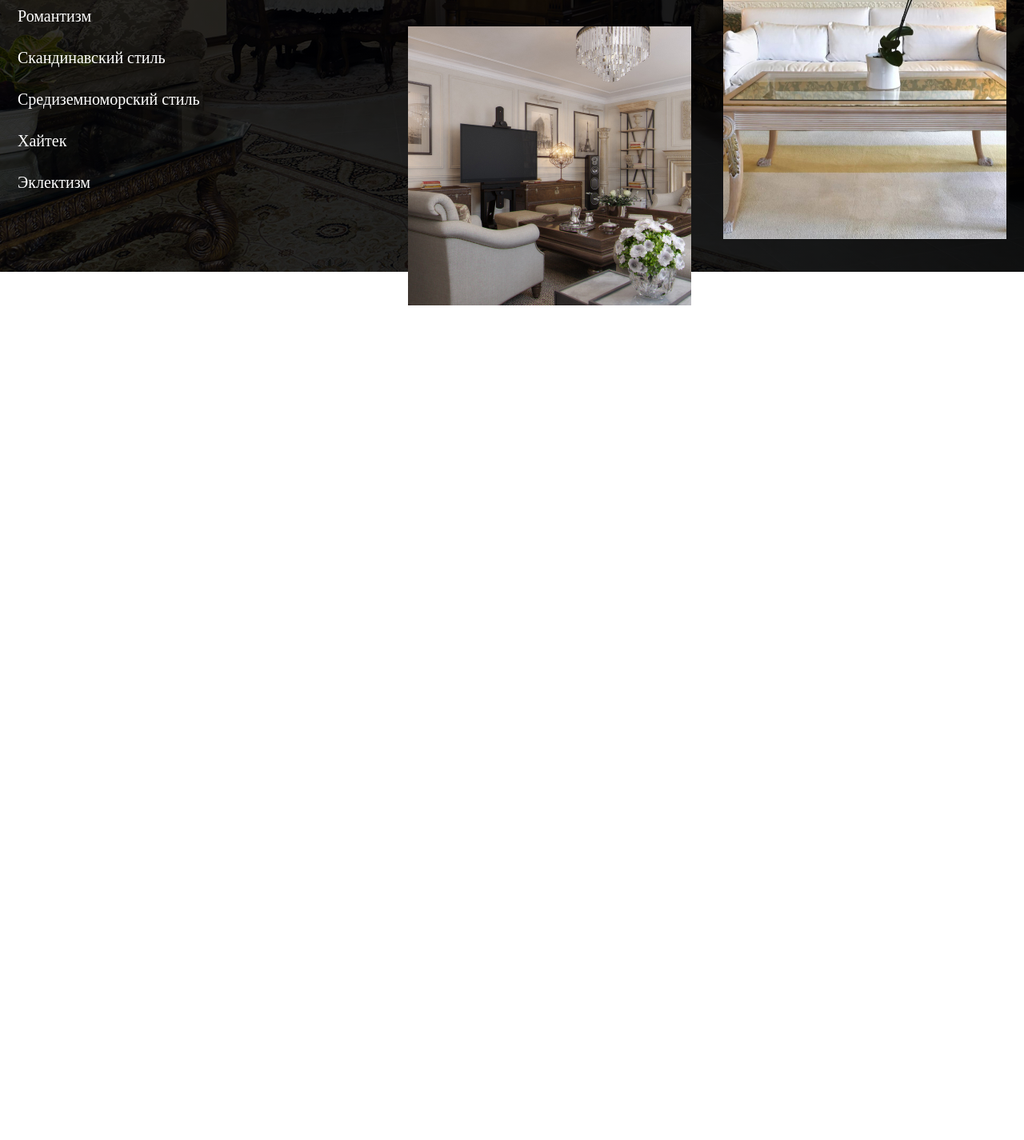
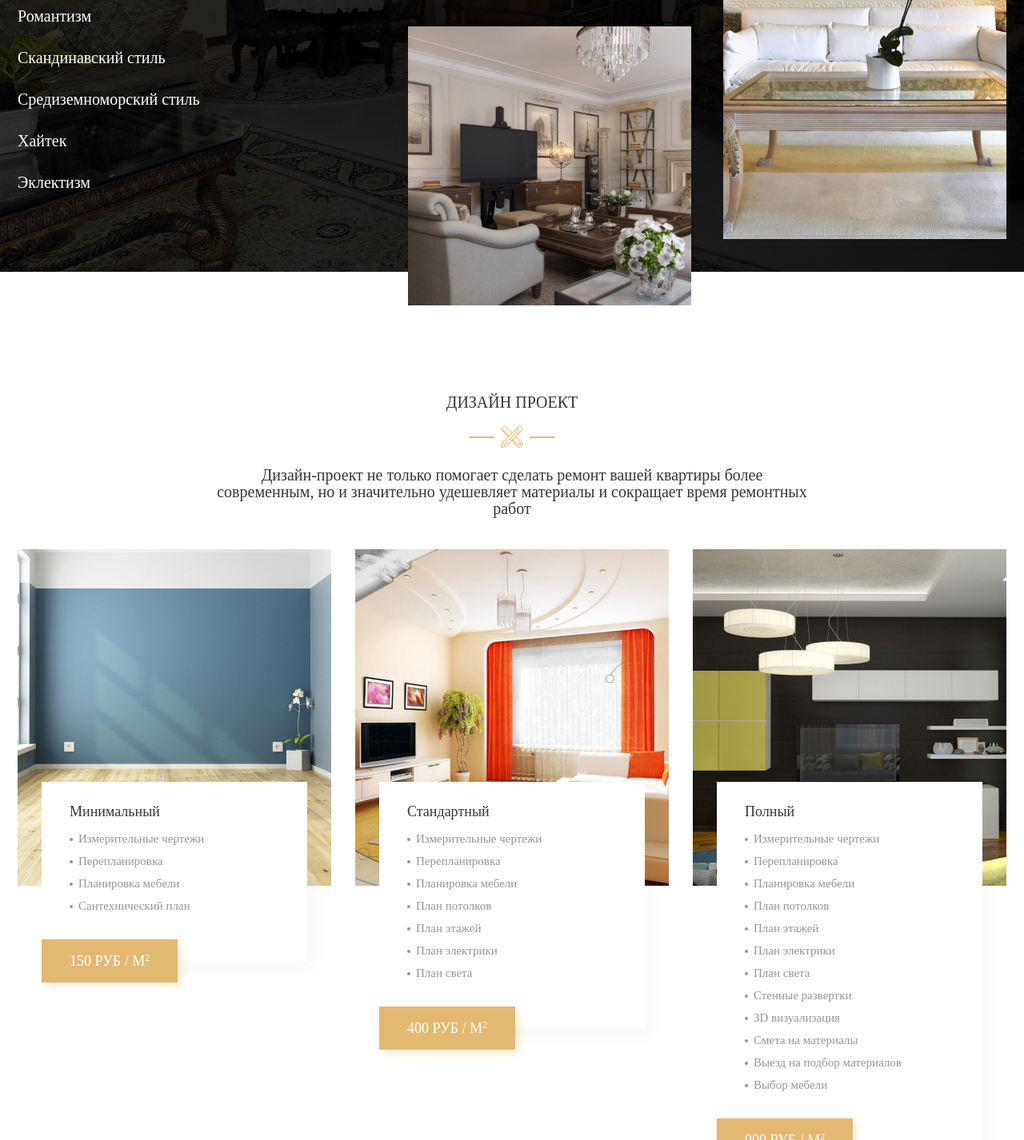
Before and after one commit to Verruckterdrachen/Repair-Design, a website built with webpack: page src/index.html in a window 1280 px wide. Shown: the part 5142-6568 px from the top of the page at 80% size. Before the commit the page ends 5632 px from the top, so only its background shows below. Built offline with nearby package versions, Linux system fonts and the light colour scheme; some packages are replaced by stand-ins of ours; files whose address does not match are found by name.

Commit message:
add design section

```diff
--- a/src/index.html
+++ b/src/index.html
@@ -307,6 +307,67 @@
 					</div>
 				</div>
 			</section>
+			<section class="page__design design">
+				<div class="design__container">
+					<div class="design__heading heading">
+						<h2 class="heading__title">Дизайн проект</h2>
+						<div class="heading__icon"><img src="@img/design/heading-icon.svg" alt="" aria-hidden="true"></div>
+						<p class="heading__text">Дизайн-проект не только помогает сделать ремонт вашей квартиры более современным, но и значительно удешевляет материалы и сокращает время ремонтных работ</p>
+					</div>
+					<div class="design__body cards">
+						<article class="cards__item item-card">
+							<div class="item-card__image _ibg"><img src="@img/cards/01.jpg" alt="Минимальный"></div>
+							<div class="item-card__body">
+								<h3 class="item-card__title">Минимальный</h3>
+								<ul class="item-card__list">
+									<li class="item-card__li">Измерительные чертежи</li>
+									<li class="item-card__li">Перепланировка</li>
+									<li class="item-card__li">Планировка мебели</li>
+									<li class="item-card__li">Сантехнический план</li>
+								</ul>
+								<div class="item-card__price"><span>150 руб / м<sup>2</sup></span></div>
+							</div>
+						</article>
+						<article class="cards__item item-card">
+							<div class="item-card__image _ibg"><img src="@img/cards/02.jpg" alt="Стандартный"></div>
+							<div class="item-card__body">
+								<h3 class="item-card__title">Стандартный</h3>
+								<ul class="item-card__list">
+									<li class="item-card__li">Измерительные чертежи</li>
+									<li class="item-card__li">Перепланировка</li>
+									<li class="item-card__li">Планировка мебели</li>
+									<li class="item-card__li">План потолков</li>
+									<li class="item-card__li">План этажей</li>
+									<li class="item-card__li">План электрики</li>
+									<li class="item-card__li">План света</li>
+								</ul>
+								<div class="item-card__price"><span>400 руб / м<sup>2</sup></span></div>
+							</div>
+						</article>
+						<article class="cards__item item-card">
+							<div class="item-card__image _ibg"><img src="@img/cards/03.jpg" alt="Полный"></div>
+							<div class="item-card__body">
+								<h3 class="item-card__title">Полный</h3>
+								<ul class="item-card__list">
+									<li class="item-card__li">Измерительные чертежи</li>
+									<li class="item-card__li">Перепланировка</li>
+									<li class="item-card__li">Планировка мебели</li>
+									<li class="item-card__li">План потолков</li>
+									<li class="item-card__li">План этажей</li>
+									<li class="item-card__li">План электрики</li>
+									<li class="item-card__li">План света</li>
+									<li class="item-card__li">Стенные развертки</li>
+									<li class="item-card__li">3D визуализация</li>
+									<li class="item-card__li">Смета на материалы</li>
+									<li class="item-card__li">Выезд на подбор материалов</li>
+									<li class="item-card__li">Выбор мебели</li>
+								</ul>
+								<div class="item-card__price"><span>900 руб / м<sup>2</sup></span></div>
+							</div>
+						</article>
+					</div>
+				</div>
+			</section>
 		</main>
 		@@include('html/_footer.htm',{})
 	</div>
--- a/src/scss/common.scss
+++ b/src/scss/common.scss
@@ -55,6 +55,13 @@
 		.heading__title {
 			color: #fff;
 		}
+	}
+	// .heading__text
+	&__text {
+		font-size: rem(20);
+		line-height: math.div(21, 20);
+		max-width: rem(741);
+		margin: 0 auto;
 	}
 }
 //========================================================================================
--- a/src/scss/home.scss
+++ b/src/scss/home.scss
@@ -739,3 +739,21 @@
 	}
 }
 //========================================================================================
+.design {
+	// .design__heading
+	&__heading {
+		margin-bottom: rem(40);
+		.heading__icon {
+			margin-bottom: rem(23);
+		}
+	}
+	// .design__body
+	&__body {
+		@media (min-width: $tablet) {
+			.item-card__body {
+				flex: 0 0 auto;
+			}
+		}
+	}
+}
+//========================================================================================
--- a/src/scss/style.scss
+++ b/src/scss/style.scss
@@ -107,6 +107,9 @@ body {
 	&__styles {
 		@include adaptiveValue("margin-bottom", 150, 50);
 	}
+	// .page__design
+	&__design {
+	}
 }
 
 // Ограничивающий контейнер ======================================================================================================================================================================================================================
```
Also changed, not shown: src/img/design/heading-icon.svg (added).
